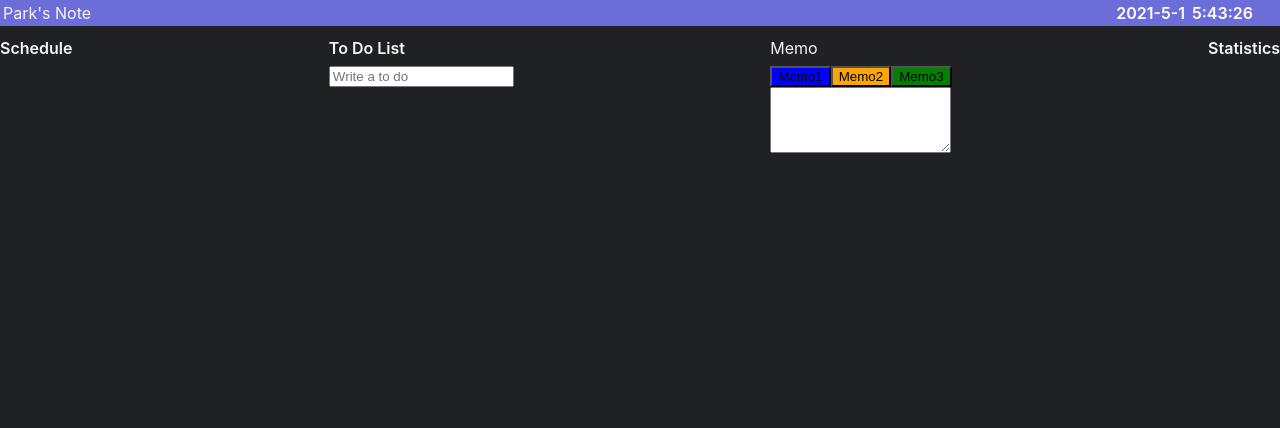
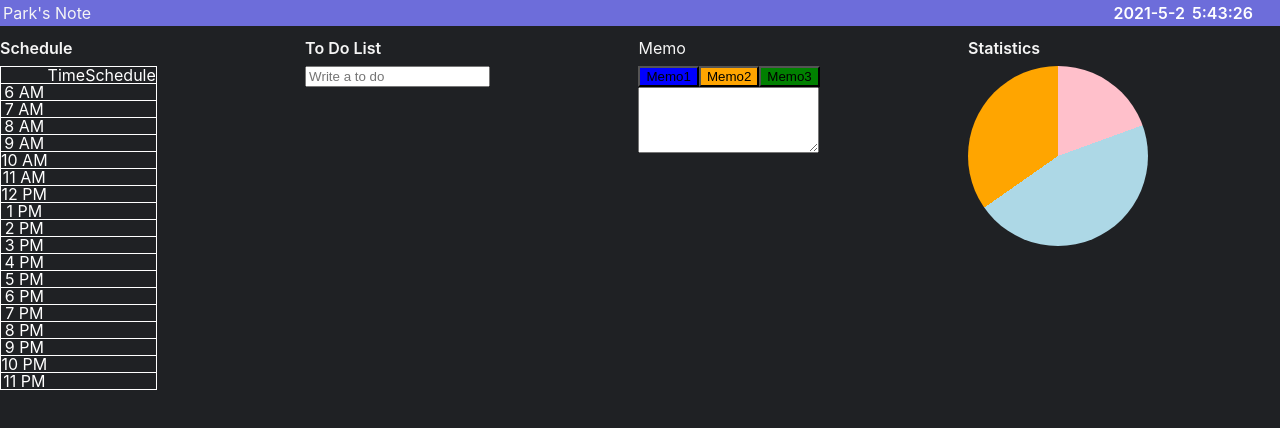
Before and after one commit to Park-Developer/Web_note, a plain HTML site: page index.html in a window 1280 px wide. Shown: the top 428 px of the page. Drawn offline with Linux system fonts and the light colour scheme.

Commit message:
1차 틀 완성!

```diff
--- a/CSS/component/schedule.css
+++ b/CSS/component/schedule.css
@@ -1,10 +1,19 @@
 .js-Schedule{
-
+color :white;
 }
 
+tr{
+    border:1px solid white;
+}
+
+.js-Schedule__Table{
+    border:1px solid white;
+    margin-top: var(--component_Title_top_margin);
+}
 
 .js-Schedule__Title{
     color :whitesmoke;
     font-weight: 600;
 
+
 }
--- a/CSS/component/statistics.css
+++ b/CSS/component/statistics.css
@@ -1,8 +1,23 @@
 .js-Statistics{
-
+    margin-right:240px;
 }
 
 .js-Statistics_Title{
     color :whitesmoke;
     font-weight: 600;
 }
+
+
+.js-Statistics__canvas1{
+    margin-top: var(--component_Title_top_margin);
+
+    display: block;
+    position: absolute;
+    width: 180px;
+    height: 180px;
+    border-radius: 50%;
+    background-image: conic-gradient(
+        pink 70deg,
+        lightblue 0 235deg,
+        orange 0);
+}
--- a/Javascript/clock.js
+++ b/Javascript/clock.js
@@ -16,7 +16,7 @@ function getTime(){
     const month = date.getMonth()
     const day = date.getDay();
     const year = date.getUTCFullYear();
-    clockDate.innerText=`${year}-${month+1}-${day+1}`;
+    clockDate.innerText=`${year}-${month+1}-${day+2}`;
     clockTime.innerText=`${hours}:${minutes}:${ seconds<10 ? `0${seconds}`: seconds}`;
   }
 
--- a/index.html
+++ b/index.html
@@ -29,6 +29,123 @@
         <!--Schedule-->
         <div class="js-Schedule">
           <span class="js-Schedule__Title">Schedule</span>
+
+          <table class="js-Schedule__Table">
+
+
+            <tr>
+              <th></th>
+              <th class="js-Schedule_Time_Header">Time</th>
+              <th class= "js-Schedule_Schedule_Header">Schedule</th>
+            </tr>
+
+            <tr>
+              <th>6 AM</th>
+              <td></td>
+              <td></td>
+            </tr>
+
+            <tr>
+              <th>7 AM</th>
+              <td></td>
+              <td></td>
+            </tr>
+
+            <tr>
+              <th>8 AM</th>
+              <td></td>
+              <td></td>
+            </tr>
+
+            <tr>
+              <th>9 AM</th>
+              <td></td>
+              <td></td>
+            </tr>
+
+            <tr>
+              <th>10 AM</th>
+              <td></td>
+              <td></td>
+            </tr>
+
+            <tr>
+              <th>11 AM</th>
+              <td></td>
+              <td></td>
+            </tr>
+
+            <tr>
+              <th>12 PM</th>
+              <td></td>
+              <td></td>
+            </tr>
+
+            <tr>
+              <th>1 PM</th>
+              <td></td>
+              <td></td>
+            </tr>
+            <tr>
+              <th>2 PM</th>
+              <td></td>
+              <td></td>
+            </tr>
+
+            <tr>
+              <th>3 PM</th>
+              <td></td>
+              <td></td>
+            </tr>
+
+            <tr>
+              <th>4 PM</th>
+              <td></td>
+              <td></td>
+            </tr>
+
+            <tr>
+              <th>5 PM</th>
+              <td></td>
+              <td></td>
+            </tr>
+            <tr>
+              <th>6 PM</th>
+              <td></td>
+              <td></td>
+            </tr>
+
+            <tr>
+              <th>7 PM</th>
+              <td></td>
+              <td></td>
+            </tr>
+
+            <tr>
+              <th>8 PM</th>
+              <td></td>
+              <td></td>
+            </tr>
+
+            <tr>
+              <th>9 PM</th>
+              <td></td>
+              <td></td>
+            </tr>
+            <tr>
+              <th>10 PM</th>
+              <td></td>
+              <td></td>
+            </tr>
+
+            <tr>
+              <th>11 PM</th>
+              <td></td>
+              <td></td>
+            </tr>
+
+
+          </table>
 
         </div>
 
@@ -71,7 +188,14 @@
       <!--Statiscitc-->
 
       <div class="js-Statistics">
-        <span class= "js-Statistics_Title" >Statistics</span>
+        <div class="js-Statistics_Title">
+        <span class= "js-Statistics_Text" >Statistics</span>
+        </div>
+
+        <div class="js-Statistics_Chart1">
+          <canvas class="js-Statistics__canvas1"></canvas>
+        </div>
+
       </div>
     </div>
 
@@ -82,6 +206,9 @@
     <script src="Javascript/todo.js"></script>
     <script src="Javascript/clock.js"></script>
     <script src="Javascript/memo.js"></script>
+    <script src="Javascript/schedule.js"></script>
+    <script src="Javascript/statistics.js"></script>
+
     <script
       src="https://kit.fontawesome.com/3dbd9a16b0.js"
       crossorigin="anonymous">
```
Also changed, not shown: Javascript/schedule.js (added), Javascript/statistics.js (added).
